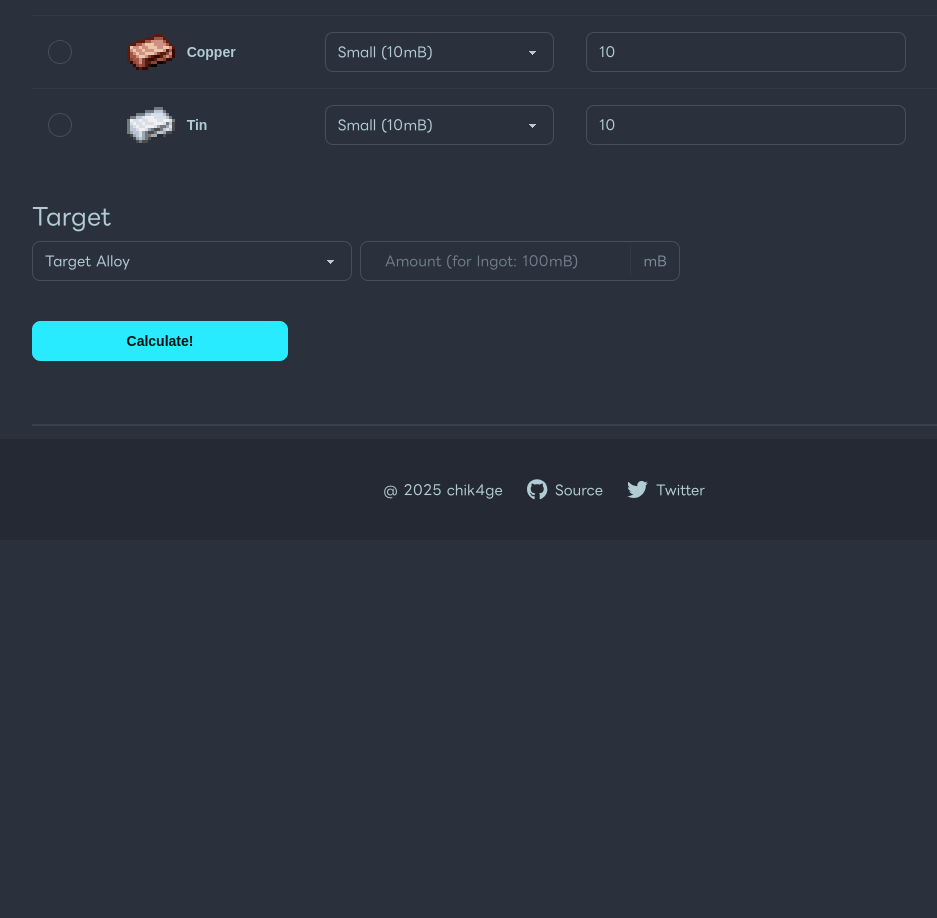
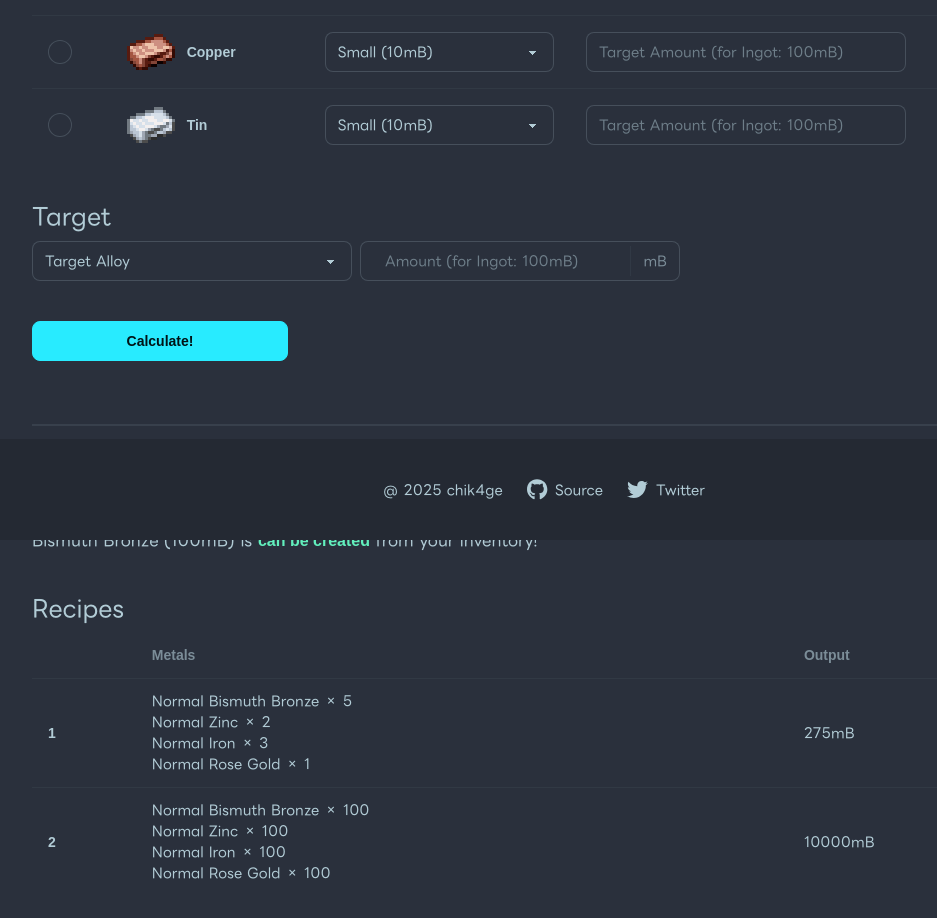
Before and after one commit to chik4ge/tfc-alloy-calculator, a Vue app: page / in a window 1280 px wide. Shown: the part 260-1178 px from the top of the page, without its empty margins (96-1033 px from the left). Before the commit the page ends 810 px from the top, so only its background shows below. Built offline with nearby package versions, Linux system fonts and the light colour scheme; a web font is replaced by a local one.

Commit message:
implement result view

```diff
--- a/src/App.vue
+++ b/src/App.vue
@@ -32,8 +32,61 @@ const target: Ref<Metal> = ref("BISMUTH_BRONZE")
 const targetAmount: Ref<number> = ref(100)
 
 const result: Ref<Result> = ref({
-  calculated: false,
-  recipes: [],
+  calculated: true,
+  recipes: [
+    [
+      {
+        metal: "BISMUTH_BRONZE",
+        grade: "NORMAL",
+        count: 5,
+        recipe: "BISMUTH_BRONZE",
+      },
+      {
+        metal: "ZINC",
+        grade: "NORMAL",
+        count: 2,
+        recipe: "BISMUTH_BRONZE",
+      },
+      {
+        metal: "IRON",
+        grade: "NORMAL",
+        count: 3,
+        recipe: "BISMUTH_BRONZE",
+      },
+      {
+        metal: "ROSE_GOLD",
+        grade: "NORMAL",
+        count: 1,
+        recipe: "BISMUTH_BRONZE",
+      },
+    ],
+    [
+      {
+        metal: "BISMUTH_BRONZE",
+        grade: "NORMAL",
+        count: 100,
+        recipe: "BISMUTH_BRONZE",
+      },
+      {
+        metal: "ZINC",
+        grade: "NORMAL",
+        count: 100,
+        recipe: "BISMUTH_BRONZE",
+      },
+      {
+        metal: "IRON",
+        grade: "NORMAL",
+        count: 100,
+        recipe: "BISMUTH_BRONZE",
+      },
+      {
+        metal: "ROSE_GOLD",
+        grade: "NORMAL",
+        count: 100,
+        recipe: "BISMUTH_BRONZE",
+      },
+    ],
+  ],
 })
 
 const deleteSelectedItems = (indecies: Set<number>) => {
@@ -53,11 +106,11 @@ const calculate = () => {
 
     <TargetSelector :targetAlloy="target" :targetAmount="targetAmount" />
 
-    <CalculateButton :clicked="calculate" />
+    <CalculateButton @clicked="calculate" />
 
     <div class="divider" />
 
-    <CalculateResult :result="result" />
+    <CalculateResult v-if="result.calculated" :result="result" :target="target" :targetAmount="targetAmount" />
   </div>
   <Footer />
 </template>
--- a/src/components/CalculateButton.vue
+++ b/src/components/CalculateButton.vue
@@ -2,6 +2,6 @@
 
 <template>
   <div class="flex gap-2">
-    <button class="btn btn-info btn-wide">Calculate!</button>
+    <button class="btn btn-info btn-wide" v-on:click="$emit('clicked')">Calculate!</button>
   </div>
 </template>
--- a/src/components/CalculateResult.vue
+++ b/src/components/CalculateResult.vue
@@ -1,20 +1,56 @@
 <script setup lang="ts">
+import { snakeToCamelWithSpaces } from "../common/stringUtils"
+import { GRADEINFO } from "../types/grade"
+import type { Metal } from "../types/metal"
 import type { Result } from "../types/result"
 
 const props = defineProps<{
   result: Result
+  target: Metal
+  targetAmount: number
 }>()
+
+const creatable = props.result.recipes.length > 0
 </script>
 
 <template>
-  <div v-if="result.calculated">
-    <div class="grid gap-2">
-      <h2 class="text-2xl">Result</h2>
-      <p>Bismuth Bronze (100mB) is <span class="font-bold text-success">can be created</span> from your inventory!</p>
-    </div>
+  <div class="grid gap-2">
+    <h2 class="text-2xl">Result</h2>
+    <p>
+      {{ snakeToCamelWithSpaces(target) }} ({{ targetAmount }}mB) is
+      <span class="font-bold text-success" v-if="creatable">can be created</span>
+      <span class="font-bold text-error" v-else>cannot be created</span>
+      from your inventory<span v-if="creatable">!</span>
+      <span v-else>...</span>
+    </p>
+  </div>
 
-    <div class="grid gap-2">
-      <h2 class="text-2xl">Recipes</h2>
+  <div class="grid gap-2" v-if="creatable">
+    <h2 class="text-2xl">Recipes</h2>
+    <div class="overflow-x-auto">
+      <table class="table">
+        <!-- head -->
+        <thead>
+          <tr>
+            <th></th>
+            <th>Metals</th>
+            <th>Output</th>
+          </tr>
+        </thead>
+        <tbody>
+          <tr v-for="(recipe, index) in props.result.recipes">
+            <th>{{ index + 1 }}</th>
+            <td>
+              <ul>
+                <li v-for="item in recipe">
+                  {{ snakeToCamelWithSpaces(item.grade) }} {{ snakeToCamelWithSpaces(item.metal) }} × {{ item.count }}
+                </li>
+              </ul>
+            </td>
+            <td>{{ recipe.reduce((acc, item) => acc + item.count * GRADEINFO[item.grade].amount, 0) }}mB</td>
+          </tr>
+        </tbody>
+      </table>
     </div>
   </div>
 </template>
--- a/src/components/Inventory.vue
+++ b/src/components/Inventory.vue
@@ -34,7 +34,7 @@ const addNewItem = (metal: Metal) => {
   props.inventory.push({
     metal,
     grade: "NORMAL",
-    amount: 10,
+    count: 10,
   })
 }
 
--- a/src/components/InventoryItem.vue
+++ b/src/components/InventoryItem.vue
@@ -41,7 +41,7 @@ const iconSrc = computed(() => `/img/${props.item.metal.toLowerCase().replace("
     <label class="form-control w-full max-w-xs">
       <input
         type="number"
-        v-bind:value="item.amount"
+        v-bind:value="item.count"
         placeholder="Target Amount (for Ingot: 100mB)"
         class="input input-bordered"
       />
--- a/src/types/item.ts
+++ b/src/types/item.ts
@@ -4,5 +4,5 @@ import type { Metal } from "./metal"
 export type Item = {
   metal: Metal
   grade: Grade
-  amount: number
+  count: number
 }
```
